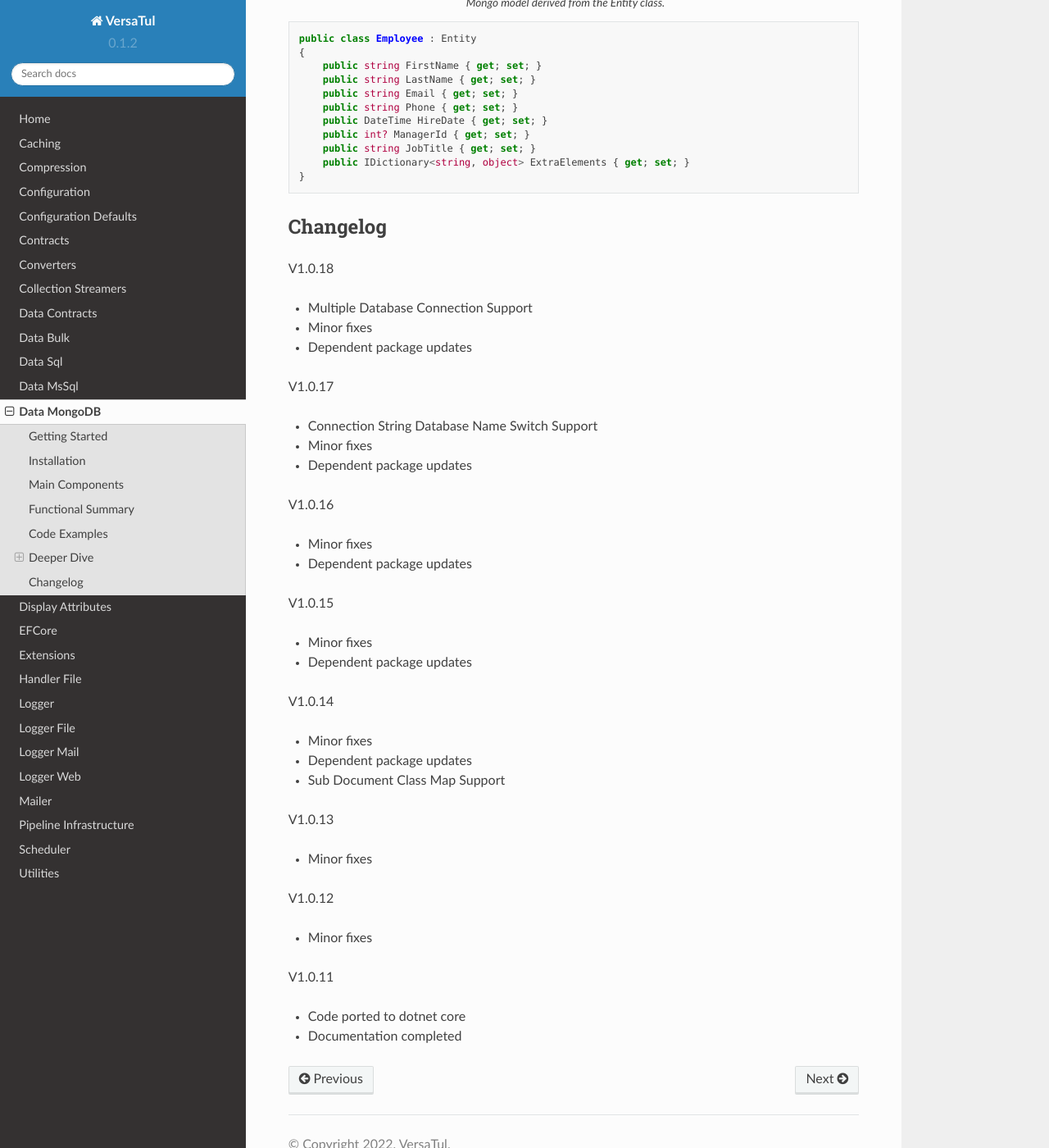
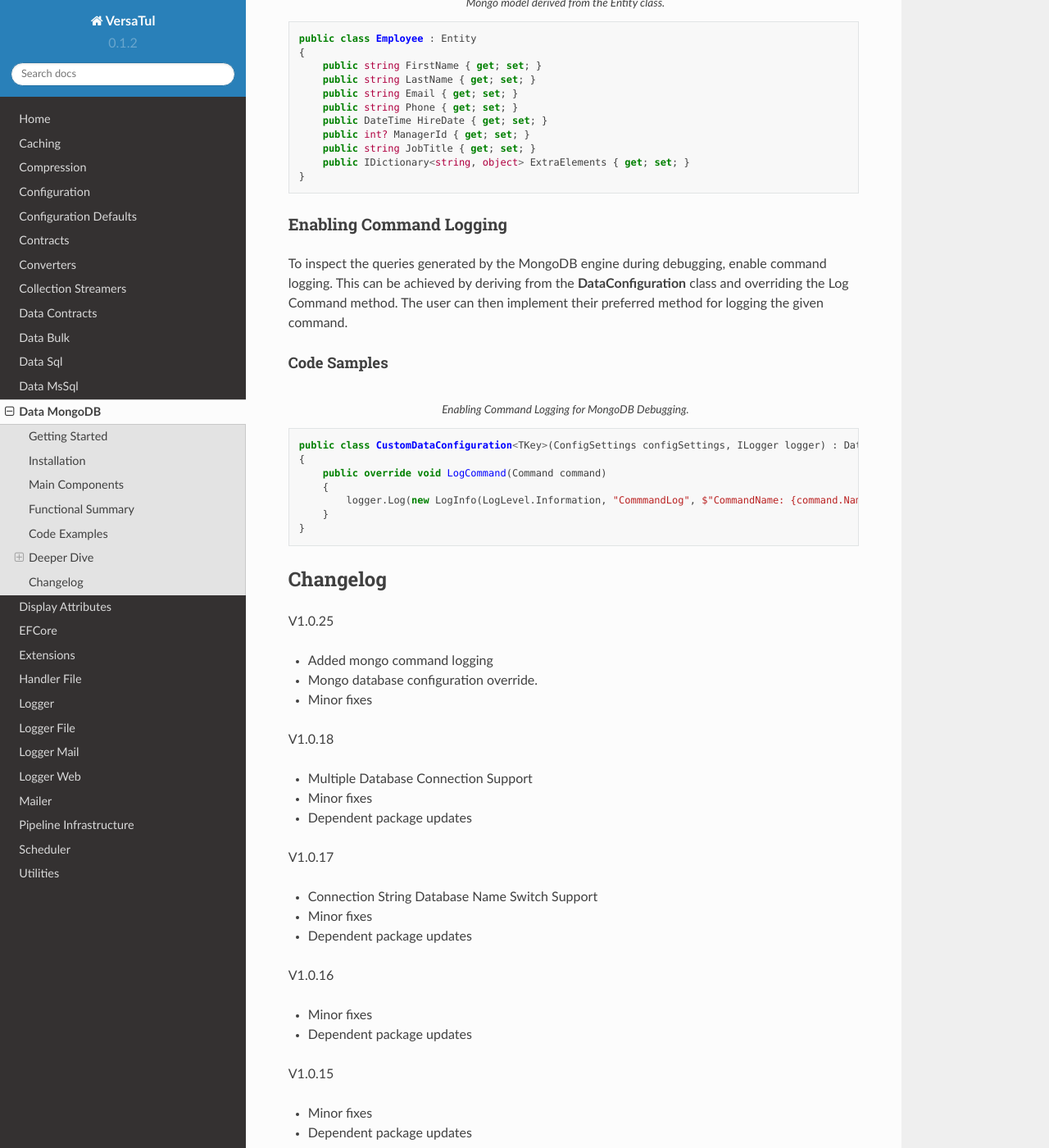
Before and after one commit to BjornWilliams/DocsVersaTul, a Sphinx documentation site: the page built from docs/source/mongodb.rst, in a window 1280 px wide and 1400 px high, scrolled down 10350 px. Shown: the whole window at 82% size. Built offline with Sphinx 7.4.7 and the Read the Docs theme 2.0.0, drawn with Linux system fonts in a browser that asks for light colours.

Commit message:
MongoDb Logging examples (#25)
* Update mongodb.rst

* Update mongodb.rst

Fix typo

```diff
--- a/docs/source/mongodb.rst
+++ b/docs/source/mongodb.rst
@@ -549,8 +549,36 @@
         public IDictionary<string, object> ExtraElements { get; set; }
     }
 
+Enabling Command Logging
+^^^^^^^^^^^^^^^^^^^^^^
+
+To inspect the queries generated by the MongoDB engine during debugging, enable command logging.
+This can be achieved by deriving from the **DataConfiguration** class and overriding the Log Command method.
+The user can then implement their preferred method for logging the given command.
+
+Code Samples
+""""""""""""""""""
+
+.. code-block:: c#
+    :caption: Enabling Command Logging for MongoDB Debugging.
+
+    public class CustomDataConfiguration<TKey>(ConfigSettings configSettings, ILogger logger) : DataConfiguration<TKey>(configSettings)
+    {
+        public override void LogCommand(Command command)
+        {
+            logger.Log(new LogInfo(LogLevel.Information, "CommmandLog", $"CommandName: {command.Name} CommandText: {command.JsonText}"));
+        }
+    }
+
+
 Changelog
 -------------
+
+V1.0.25
+
+* Added mongo command logging
+* Mongo database configuration override.
+* Minor fixes
 
 V1.0.18
 
```
